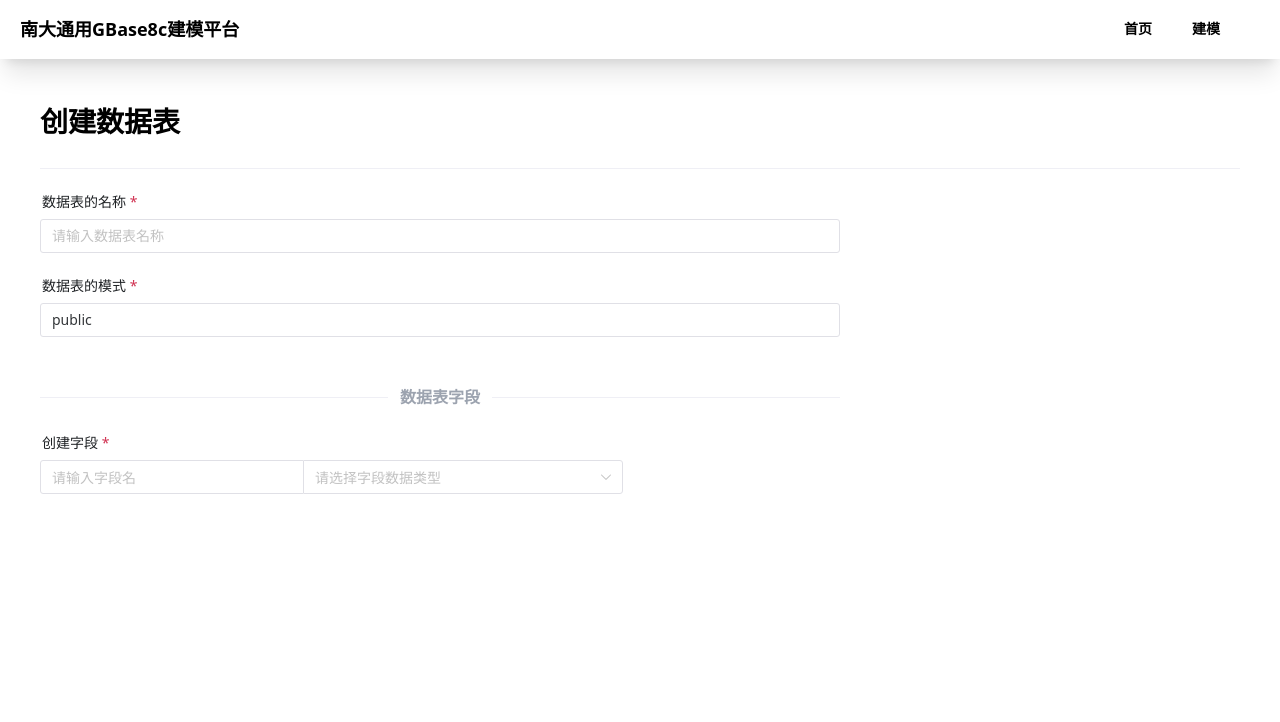
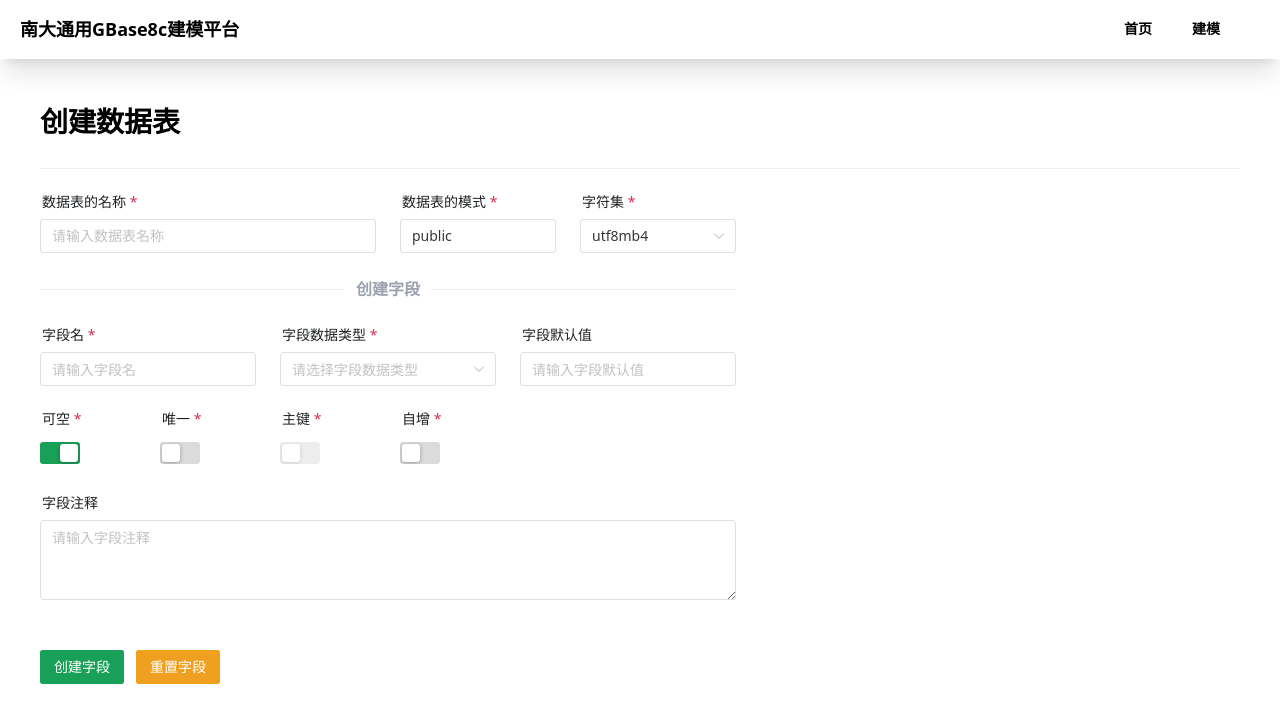
Before and after one commit to Azzellz/gbase-modeling-platform, a Vue app in the folder packages/client/: page /modeling in a window 1280 px wide. Shown: the top 722 px of the page. Built offline with nearby package versions, Linux system fonts and the light colour scheme.

Commit message:
feat(client): 初步完成创建数据表的表单部分

```diff
--- a/packages/client/src/components/app/AppContainer.vue
+++ b/packages/client/src/components/app/AppContainer.vue
@@ -1,9 +1,13 @@
 <template>
-    <main class="flex flex-col h-full overflow-auto">
-        <slot name="default"></slot>
-    </main>
+    <n-dialog-provider>
+        <n-message-provider>
+            <main class="flex flex-col h-full overflow-auto">
+                <slot name="default"></slot>
+            </main>
+        </n-message-provider>
+    </n-dialog-provider>
 </template>
 
-<script setup lang="ts"></script>
-
-<style scoped></style>
+<script setup lang="ts">
+import { NMessageProvider, NDialogProvider } from 'naive-ui'
+</script>
--- a/packages/client/src/views/ModelingView.vue
+++ b/packages/client/src/views/ModelingView.vue
@@ -2,153 +2,315 @@
     <main class="h-full flex flex-col p-10">
         <h1>创建数据表</h1>
         <n-divider></n-divider>
-        <n-form ref="formRef" class="w-2/3" :model="formModel" :rules="formRules">
-            <n-form-item label="数据表的名称" path="name">
-                <n-input v-model:value="formModel.name" placeholder="请输入数据表名称"></n-input>
-            </n-form-item>
-            <n-form-item label="数据表的模式" path="schema">
-                <n-input v-model:value="formModel.schema" placeholder="请输入数据表模式"></n-input>
-            </n-form-item>
-            <n-divider>
-                <span class="font-bold text-gray">数据表字段</span>
+        <div class="flex max-lg:flex-col gap-10">
+            <!-- 表单 -->
+            <n-form ref="formRef" class="md:w-3/5" :model="formModel" :rules="formRules">
+                <n-grid :cols="12" :x-gap="24">
+                    <n-form-item-gi :span="6" label="数据表的名称" path="name">
+                        <n-input v-model:value="formModel.name" placeholder="请输入数据表名称" />
+                    </n-form-item-gi>
+                    <n-form-item-gi :span="3" label="数据表的模式" path="schema">
+                        <n-input v-model:value="formModel.schema" placeholder="请输入数据表模式" />
+                    </n-form-item-gi>
+                    <n-form-item-gi :span="3" label="字符集" required>
+                        <n-select
+                            :options="tableCharsetOptions"
+                            v-model:value="formModel.charset"
+                        />
+                    </n-form-item-gi>
+                </n-grid>
+                <n-divider style="margin-top: 0px">
+                    <span class="font-bold text-gray">创建字段</span>
                 </n-divider>
-            <n-form-item label="创建字段" path="schema">
-                <n-input-group>
-                    <n-input
-                        v-model:value="currentColumn.name"
-                        style="width: 33%"
-                        placeholder="请输入字段名"
-                    />
-                    <!-- <n-input
-                        v-model:value="currentColumn.length"
-                        style="width: 33%"
-                        placeholder="请输入字段长度"
-                    /> -->
+                <n-grid :cols="12" :x-gap="24">
+                    <!-- 字段名 -->
+                    <n-form-item-gi :span="4" label="字段名" path="column.name">
+                        <n-input v-model:value="currentColumn.name" placeholder="请输入字段名" />
+                    </n-form-item-gi>
+
+                    <!-- 字段数据类型 -->
+                    <n-form-item-gi :span="4" label="字段数据类型" path="column.type">
                         <n-select
                             v-model:value="currentColumn.type"
                             :options="columnTypeOptions"
-                        style="width: 40%"
                             placeholder="请选择字段数据类型"
                         />
-                </n-input-group>
-            </n-form-item>
-            <n-form-item
-                v-for="column in tableColumns"
-                :key="column.name"
-                :label="column.name"
-                :path="column.name"
-            >
-            </n-form-item>
+                    </n-form-item-gi>
+
+                    <!-- 字段默认值 -->
+                    <n-form-item-gi :span="4" label="字段默认值" path="column.default">
+                        <n-input
+                            v-model:value="currentColumn.default"
+                            placeholder="请输入字段默认值"
+                        />
+                    </n-form-item-gi>
+
+                    <!-- 选项组 -->
+                    <n-form-item-gi :span="2" label="可空" required>
+                        <n-switch
+                            :round="false"
+                            :disabled="currentColumn.primary"
+                            v-model:value="currentColumn.notNull"
+                        />
+                    </n-form-item-gi>
+
+                    <n-form-item-gi :span="2" label="唯一" required>
+                        <n-switch :round="false" v-model:value="currentColumn.unique" />
+                    </n-form-item-gi>
+
+                    <n-form-item-gi :span="2" label="主键" required>
+                        <n-switch
+                            :round="false"
+                            :disabled="currentColumn.increments || currentColumn.notNull"
+                            v-model:value="currentColumn.primary"
+                        />
+                    </n-form-item-gi>
+
+                    <n-form-item-gi :span="2" label="自增" required>
+                        <n-switch
+                            :round="false"
+                            :disabled="currentColumn.primary"
+                            v-model:value="currentColumn.increments"
+                        />
+                    </n-form-item-gi>
+
+                    <!-- 字段注释 -->
+                    <n-form-item-gi :span="12" label="字段注释" path="column.comment">
+                        <n-input
+                            clearable
+                            type="textarea"
+                            v-model:value="currentColumn.comment"
+                            placeholder="请输入字段注释"
+                        />
+                    </n-form-item-gi>
+
+                    <n-form-item-gi :span="6">
+                        <n-flex>
+                            <n-button type="primary" @click="handleCreateColumn">创建字段</n-button>
+                            <n-button type="warning" @click="handleResetColumn">重置字段</n-button>
+                        </n-flex>
+                    </n-form-item-gi>
+                </n-grid>
             </n-form>
+            <!-- 预览 -->
+            <div class="md:w-2/5"></div>
+        </div>
     </main>
 </template>
 
 <script setup lang="ts">
-import type { TableColumnCreateParams } from '@root/models'
+import type { TableCreateParams } from '@root/models'
 import {
     NForm,
     type FormInst,
     type FormRules,
-    NFormItem,
     NInput,
     NSelect,
     NDivider,
-    NInputGroup
+    NGrid,
+    NFormItemGi,
+    NSwitch,
+    NButton,
+    NFlex,
+    type FormItemRule,
+    useMessage,
+    useDialog
 } from 'naive-ui'
 import { ref } from 'vue'
 
-const formModel = ref({
+const message = useMessage()
+const dialog = useDialog()
+
+//#region 创建数据表相关
+
+// 数据表字符集选项
+const tableCharsetOptions = [
+    {
+        label: 'utf8',
+        value: 'utf8'
+    },
+    {
+        label: 'utf8mb4',
+        value: 'utf8mb4'
+    }
+]
+
+//#endregion
+
+//#region 创建字段相关
+
+// 模板字段
+const _templateColumn = {
     name: '',
-    schema: 'public'
+    type: null,
+    notNull: true,
+    unique: false,
+    primary: false,
+    increments: false,
+    default: null,
+    comment: ''
+}
+// 当前字段
+const currentColumn = ref({
+    ..._templateColumn
+})
+// 字段数据类型的选项
+const columnTypeOptions = [
+    {
+        label: '整数(integer)',
+        value: 'integer'
+    },
+    {
+        label: '大整数(bigint)',
+        value: 'bigint'
+    },
+    {
+        label: '十进制(decimal)',
+        value: 'decimal'
+    },
+    {
+        label: '二进制(binary)',
+        value: 'binary'
+    },
+    {
+        label: '单精度浮点数(float)',
+        value: 'float'
+    },
+    {
+        label: '双精度浮点数(double)',
+        value: 'double'
+    },
+    {
+        label: '字符串(string)',
+        value: 'string'
+    },
+    {
+        label: '布尔值(boolean)',
+        value: 'boolean'
+    },
+    {
+        label: '日期(date)',
+        value: 'date'
+    },
+    {
+        label: '日期时间(datetime)',
+        value: 'datetime'
+    },
+    {
+        label: 'JSON',
+        value: 'json'
+    },
+    {
+        label: 'JSONB',
+        value: 'jsonb'
+    }
+]
+
+function handleCreateColumn() {
+    formRef.value?.validate((errors) => {
+        // 表单验证
+        if (errors) {
+            return message.error('请完成必填项')
+        }
+        formModel.value.columns.push({
+            ...(currentColumn.value as any)
+        })
+        message.success('创建字段成功')
+    })
+}
+
+// 重置当前字段
+function handleResetColumn() {
+    dialog.success({
+        title: '重置字段的信息',
+        content: '你确定？',
+        positiveText: '确定',
+        negativeText: '不确定',
+        maskClosable: false,
+        onPositiveClick() {
+            currentColumn.value = { ..._templateColumn }
+            message.success('重置字段成功')
+        }
+    })
+}
+
+//#endregion
+
+//#region 表单相关
+
+const formModel = ref<TableCreateParams>({
+    name: '',
+    schema: 'public',
+    charset: 'utf8mb4',
+    columns: []
 })
 const formRef = ref<FormInst | null>(null)
-const formRules: FormRules = {
-    name: {
+function createRule(label: string): FormItemRule {
+    return {
         required: true,
         trigger: ['blur', 'input'],
         validator(_, value) {
             // 不得空
             if (!value) {
-                return new Error('请输入数据表名称')
+                return new Error(`请输入${label}`)
             }
             // 只能是英文
             if (!/^[a-zA-Z]+$/.test(value)) {
-                return new Error('数据表名称只能包含英文字母')
+                return new Error(`${label}只能包含英文字母`)
             }
             // 长度在 1 到 20 个字符
-            if (value.length < 5 || value.length > 20) {
-                return new Error('数据表名称长度在 5 到 20 个字符之间')
-            }
-            return true
-        }
-    },
-    schema: {
-        required: true,
-        trigger: ['blur', 'input'],
-        validator(_, value) {
-            // 不得空
-            if (!value) {
-                return new Error('请输入数据表模式')
-            }
-            // 只能是英文
-            if (!/^[a-zA-Z]+$/.test(value)) {
-                return new Error('数据表模式只能包含英文字母')
-            }
-            // 长度在 1 到 20 个字符
-            if (value.length < 5 || value.length > 20) {
-                return new Error('数据表模式长度在 5 到 20 个字符之间')
+            if (value.length < 1 || value.length > 20) {
+                return new Error(`${label}长度在 1 到 20 个字符之间`)
             }
             return true
         }
     }
 }
-
-//#region 创建字段相关
-
-// 当前字段
-const currentColumn = ref({
-    name: '',
-    type: null,
-    notNull: true,
-    unique: false,
-    primary: false,
-    increment: false,
-    default: null,
-    comment: ''
-})
-// 字段数据类型的选项
-const columnTypeOptions = [
-    {
-        label: '整数',
-        value: 'int'
+const formRules: FormRules = {
+    name: createRule('数据表名称'),
+    schema: createRule('数据表模式'),
+    column: {
+        name: {
+            required: true,
+            trigger: ['blur', 'input'],
+            validator() {
+                // 不得空
+                if (!currentColumn.value.name) {
+                    return new Error(`请输入字段名`)
+                }
+                // 只能是英文
+                if (!/^[a-zA-Z]+$/.test(currentColumn.value.name)) {
+                    return new Error(`字段名只能包含英文字母`)
+                }
+                // 长度在 1 到 20 个字符
+                if (currentColumn.value.name.length < 1 || currentColumn.value.name.length > 20) {
+                    return new Error(`字段名长度在 1 到 20 个字符之间`)
+                }
+                // 是否有重复
+                if (
+                    formModel.value.columns.some(
+                        (column) => column.name === currentColumn.value.name
+                    )
+                ) {
+                    return new Error(`字段名已存在`)
+                }
+                return true
+            }
         },
-    {
-        label: '浮点数',
-        value: 'float'
-    },
-    {
-        label: '字符串',
-        value: 'varchar'
-    },
-    {
-        label: '日期',
-        value: 'date'
-    },
-    {
-        label: '时间',
-        value: 'time'
-    },
-    {
-        label: '日期时间',
-        value: 'datetime'
-    },
-    {
-        label: '布尔值',
-        value: 'boolean'
+        type: {
+            required: true,
+            trigger: ['blur', 'input'],
+            validator() {
+                // 不得空
+                if (!currentColumn.value.type) {
+                    return new Error(`请选择字段数据类型`)
+                } else {
+                    return true
                 }
-]
-// 数据表的列(字段)
-const tableColumns = ref<TableColumnCreateParams[]>([])
+            }
+        }
+    }
+}
 
 //#endregion
 </script>
--- a/packages/models/table.ts
+++ b/packages/models/table.ts
@@ -11,7 +11,7 @@ export interface TableColumnCreateParams {
     notNull?: boolean //是否可为空
     unique?: boolean //是否唯一
     primary?: boolean //是否为主键
-    increment?: boolean //是否自增
+    increments?: boolean //是否自增
     default?: any //默认值
     comment?: string //注释
 }
```
Lines whose indentation alone changed are shown as unchanged.
